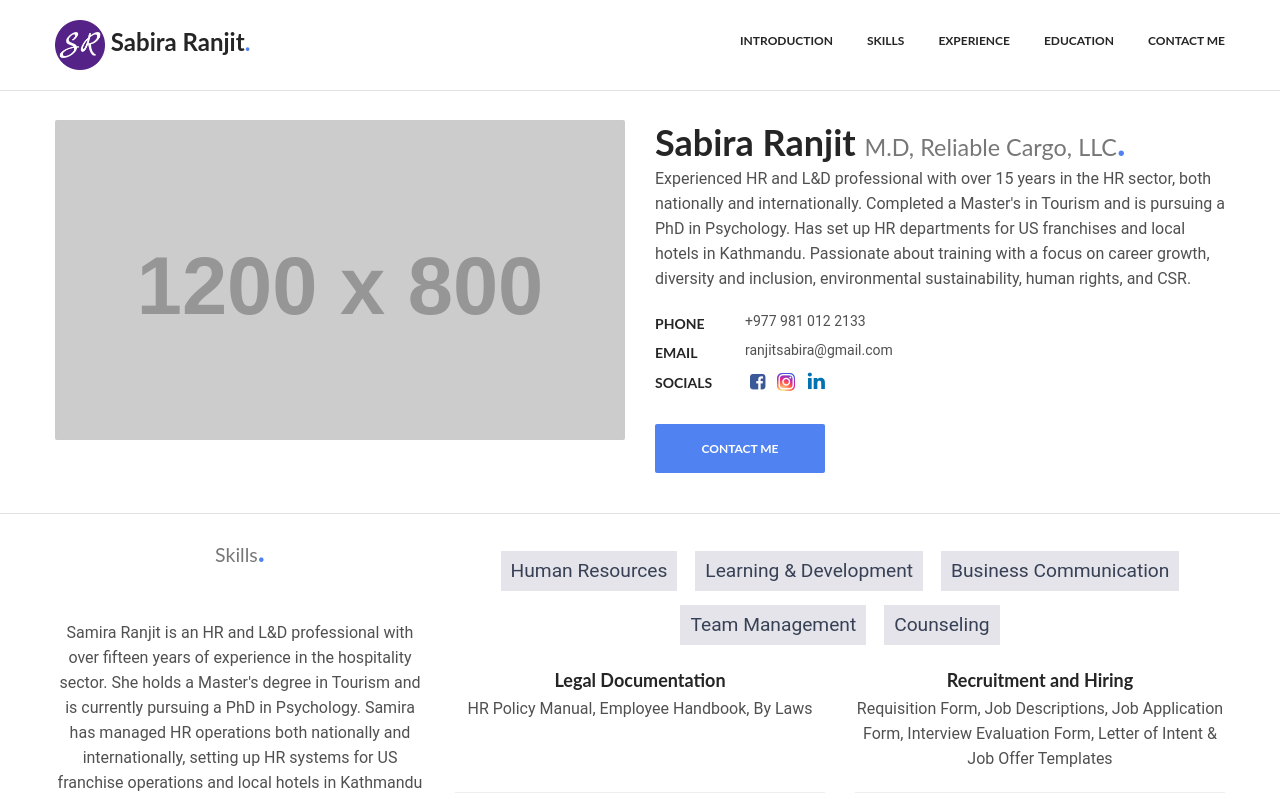
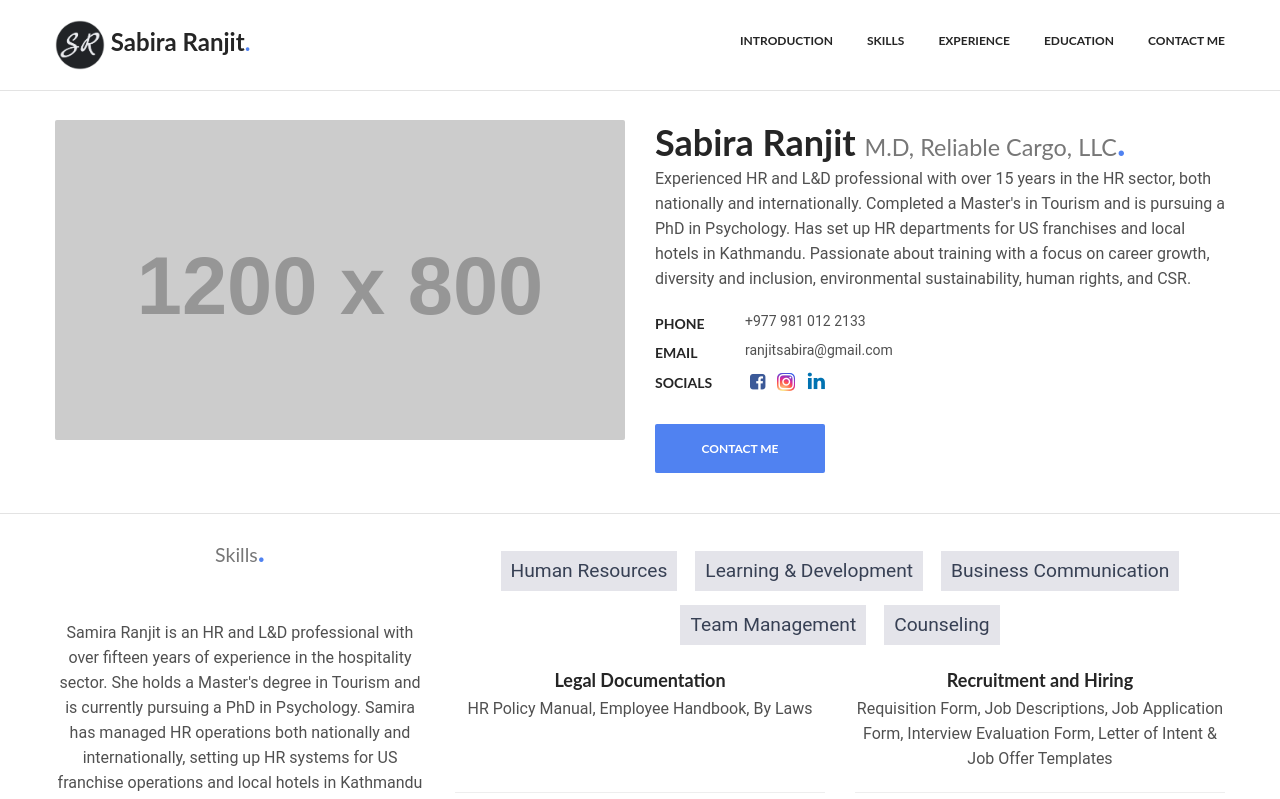
Before and after one commit to rudysameer/SamiraRanjitPortfolio, a website: page index.html in a window 1280 px wide. Shown: the top 799 px of the page. Drawn offline with Linux system fonts and the light colour scheme; placeholder pictures from the web are drawn by us.

Commit message:
logo change

```diff
--- a/index.html
+++ b/index.html
@@ -35,7 +35,7 @@
     <div class="container">
       <div class="row">
         <div class="col-md-3 col-xs-8 slideInLeft">
-          <div class="logo"><img src="sabira-branding.png" alt="Sabira Ranjit" width="50" height="50"> <span
+          <div class="logo"><img src="logo2.png" alt="Sabira Ranjit" width="50" height="50"> <span
               class="point">Sabira Ranjit</span> </div>
         </div>
         <div class="col-md-9 hidden-sm hidden-xs slideInRight">
```
Also changed, not shown: logo2.png (added).
